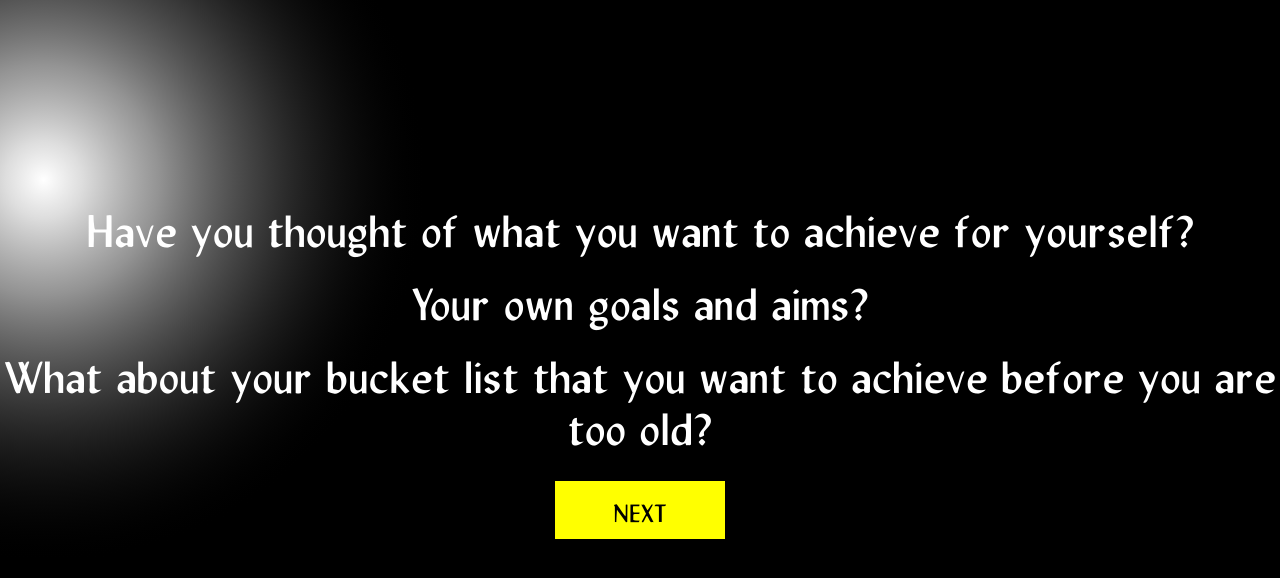
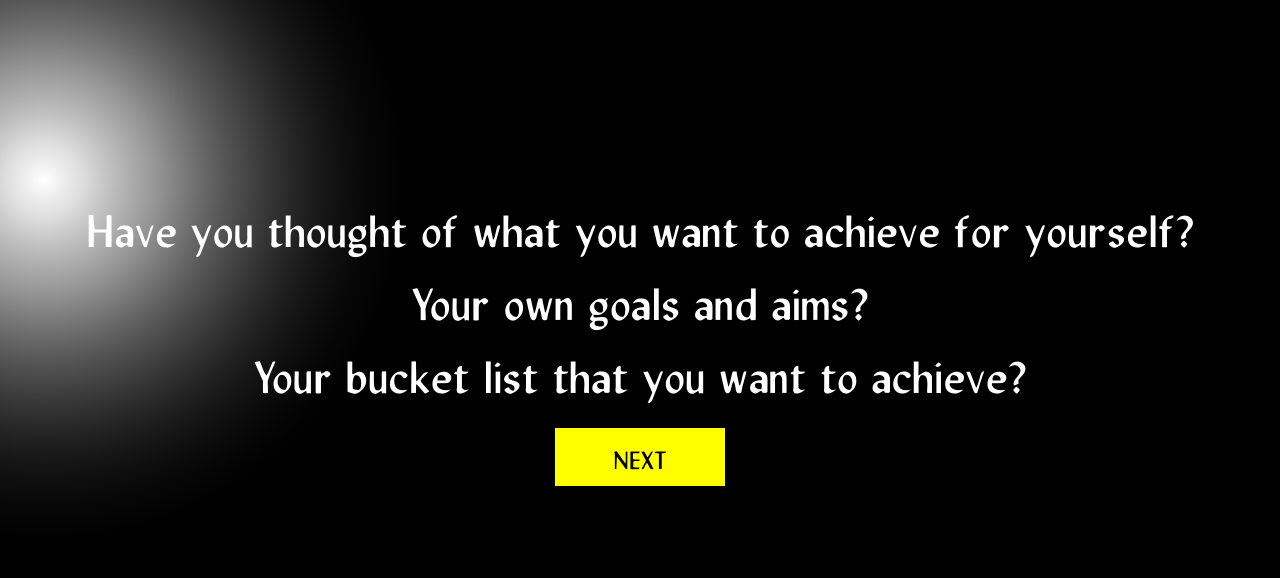
Before and after one commit to ericstaryou/timecalculator, a plain HTML site: page reflection.html in a window 1280 px wide. Drawn offline with nearby package versions, Linux system fonts and the light colour scheme.

Commit message:
Update reflection.html

```diff
--- a/reflection.html
+++ b/reflection.html
@@ -15,7 +15,7 @@
 				<div>
 					<div><h1>Have you thought of what you want to achieve for yourself?</h1></div>
 					<div><h1>Your own goals and aims?</h1></div>
-					<div><h1>What about your bucket list that you want to achieve before you are too old?</h1></div>
+					<div><h1>Your bucket list that you want to achieve?</h1></div>
 				</div>
 				<div class="startbutton" onclick="navi('final');">NEXT</div>
 			</div>
```
